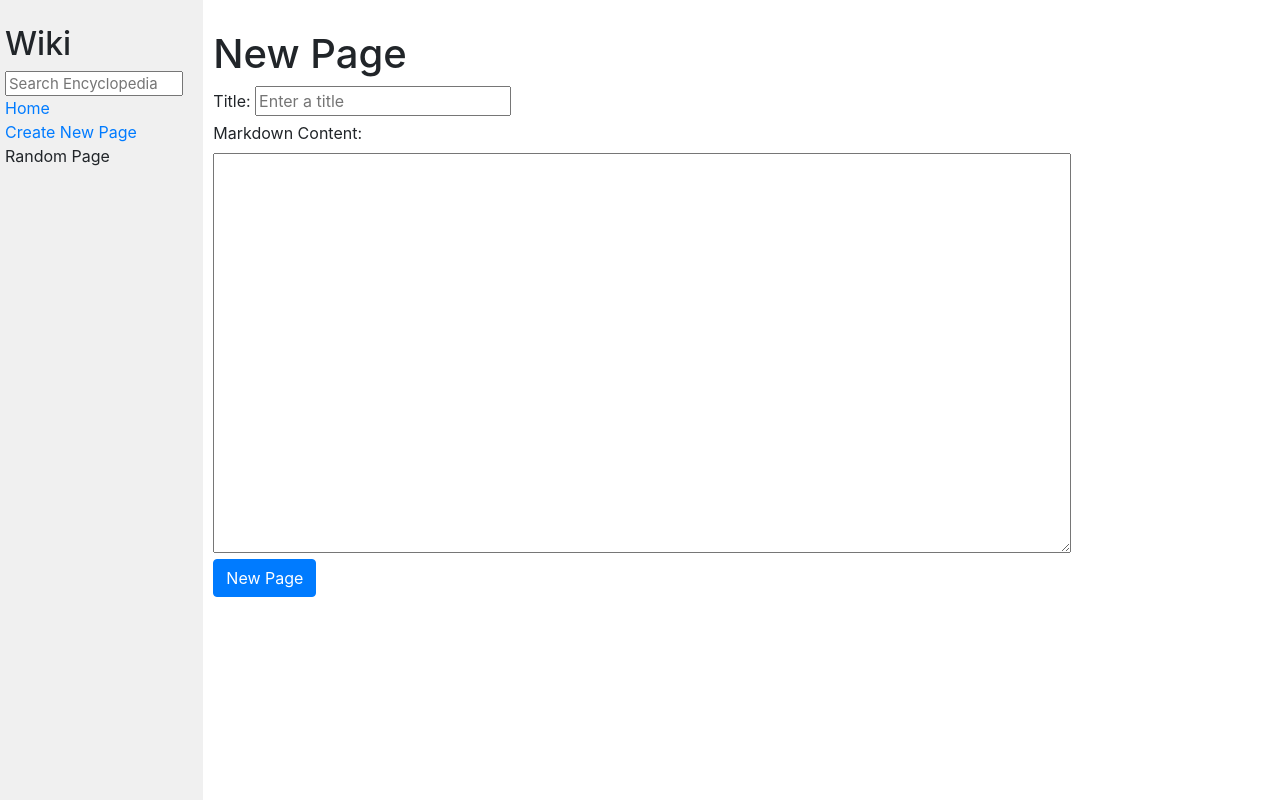
After one commit to hesam-shafiei/cs50_webDevProjects, a Django app: page /new/ in a window 1280 px wide. The commit adds this page. Run offline with Django 3.2, Linux system fonts and the light colour scheme; some libraries are stand-ins or nearby versions.

Commit message:
new Page function is finished

```diff
--- a/01_wiki/wiki/encyclopedia/static/encyclopedia/styles.css
+++ b/01_wiki/wiki/encyclopedia/static/encyclopedia/styles.css
@@ -13,7 +13,7 @@ h1 {
 }
 
 textarea {
-    height: 90vh;
+    height: 50vh;
     width: 80%;
 }
 
--- a/01_wiki/wiki/encyclopedia/templates/encyclopedia/layout.html
+++ b/01_wiki/wiki/encyclopedia/templates/encyclopedia/layout.html
@@ -20,7 +20,7 @@
                     <a href="{% url 'index' %}">Home</a>
                 </div>
                 <div>
-                    Create New Page
+                    <a href="{% url 'new_page' %}">Create New Page</a>
                 </div>
                 <div>
                     Random Page
--- /dev/null
+++ b/01_wiki/wiki/encyclopedia/templates/encyclopedia/new.html
@@ -0,0 +1,24 @@
+{% extends "encyclopedia/layout.html" %}
+
+{% block title %}
+    Encyclopedia
+{% endblock %}
+
+{% block body %}
+    <h1>New Page</h1>
+
+    <form action="{% url 'new_page' %}" method="POST">
+        {% csrf_token %}
+        <label for="title">Title:</label>
+        <input type="text" name="title" placeholder="Enter a title">
+        <br>
+        <label for="content">Markdown Content:</label>
+        <br>
+        <textarea name="content" cols="20" rows="4"></textarea>
+        <br>
+        <input type="submit" value="New Page" class="btn btn-primary">
+
+    </form>
+
+
+{% endblock %}
--- a/01_wiki/wiki/encyclopedia/urls.py
+++ b/01_wiki/wiki/encyclopedia/urls.py
@@ -5,5 +5,6 @@ from . import views
 urlpatterns = [
     path("", views.index, name="index"),
     path("wiki/<str:name>", views.entryPage, name="entryPage"),
-    path("search/", views.search, name="search")
+    path("search/", views.search, name="search"),
+    path("new/", views.new_page, name="new_page")
 ]
--- a/01_wiki/wiki/encyclopedia/views.py
+++ b/01_wiki/wiki/encyclopedia/views.py
@@ -51,3 +51,23 @@ def search(request):
             return render(request, "encyclopedia/search.html", {
                 "recommendation": recommendation
             })
+
+
+def new_page(request):
+    if request.method == "GET":
+        return render(request, "encyclopedia/new.html")
+    else:
+        title = request.POST['title']
+        content = request.POST['content']
+        titleExist = util.get_entry(title)
+        if titleExist is not None:
+            return render(request, "encyclopedia/error.html", {
+                "message": "Entry page already exists"
+            })
+        else:
+            util.save_entry(title, content)
+            html_content = markdowner.convert(content)
+            return render(request, "encyclopedia/entryPage.html", {
+                title: title,
+                "content": html_content
+            })
```
Also changed, not shown: 01_wiki/wiki/encyclopedia/templates/encyclopedia/error.html (added, +13 -0 lines), 01_wiki/wiki/entries/CS50.md (added, +5 -0 lines).
